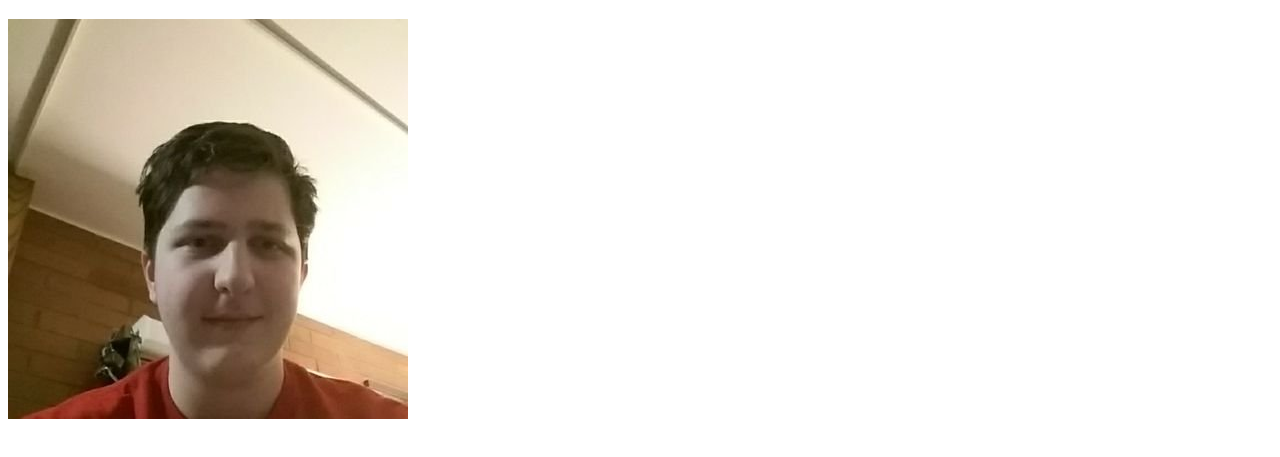
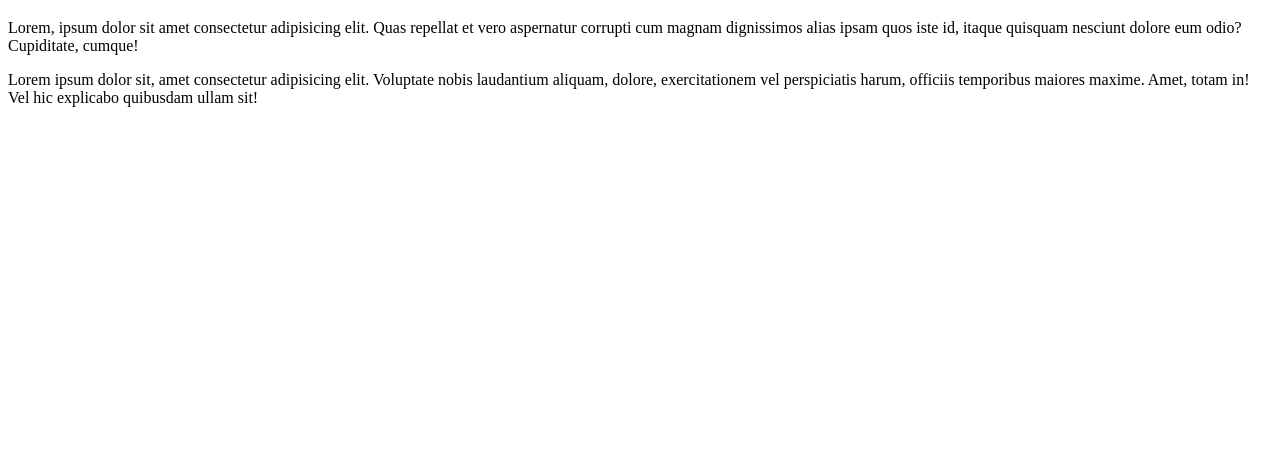
Before and after one commit to TrentonG/in-class-demo, a plain HTML site: page index.html in a window 1280 px wide. Shown: the part 61-518 px from the top of the page. Drawn offline with Linux system fonts and the light colour scheme.

Commit message:
Remove Image
The image of myself was removed, added image to assets

```diff
--- a/index.html
+++ b/index.html
@@ -8,6 +8,9 @@
     </head>
     <body>
         <h1>Trenton Gruenhagen</h1>
-        <img src="assets/trent.jpg" alt="picture">
+
+        <p>Lorem, ipsum dolor sit amet consectetur adipisicing elit. Quas repellat et vero aspernatur corrupti cum magnam dignissimos alias ipsam quos iste id, itaque quisquam nesciunt dolore eum odio? Cupiditate, cumque!</p>
+        <p>Lorem ipsum dolor sit, amet consectetur adipisicing elit. Voluptate nobis laudantium aliquam, dolore,
+            exercitationem vel perspiciatis harum, officiis temporibus maiores maxime. Amet, totam in! Vel hic explicabo quibusdam ullam sit!</p>
     </body>
 </html>
```
Also changed, not shown: assets/DragonPasswordFINAL.jpg (added).
